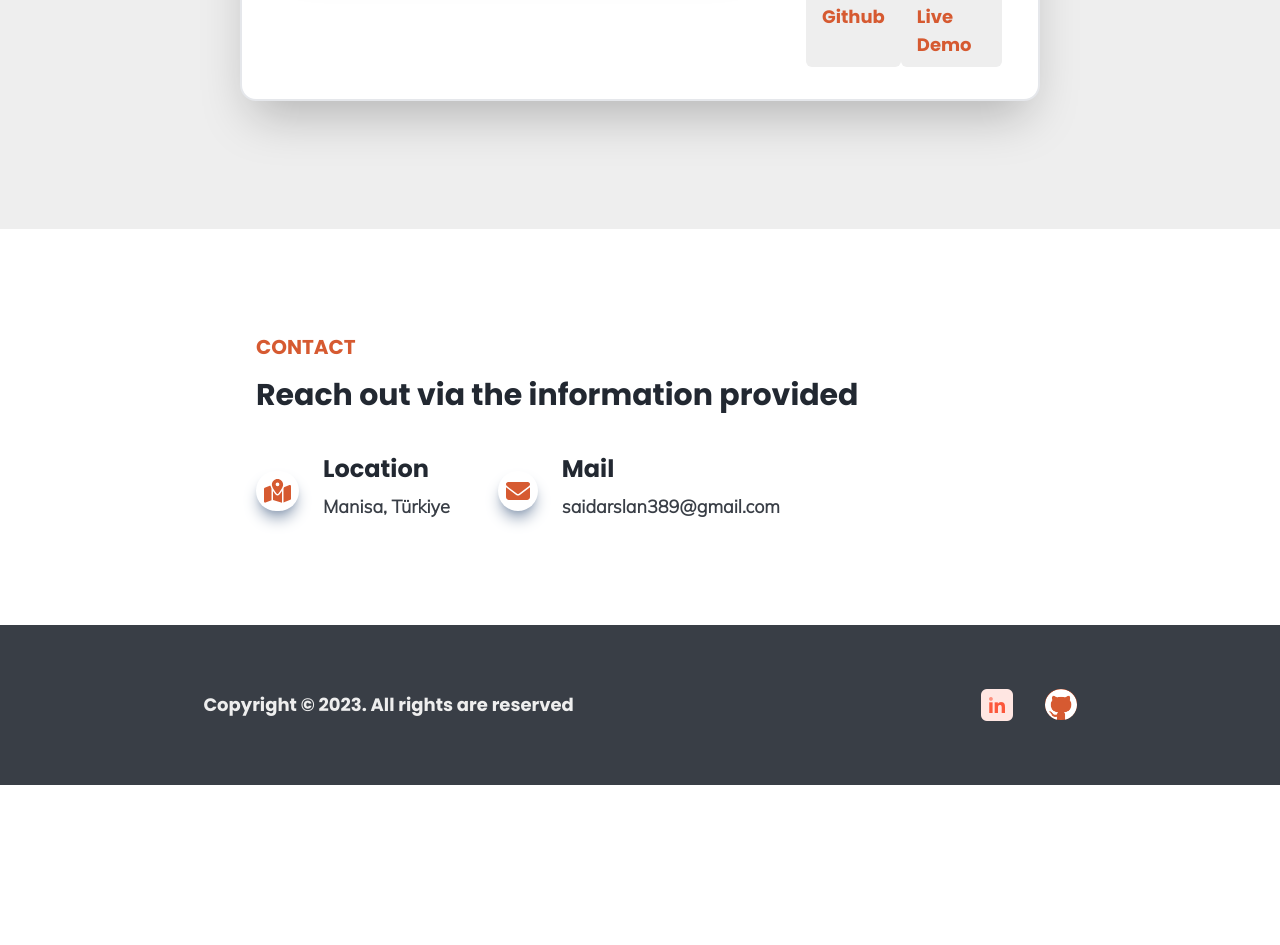
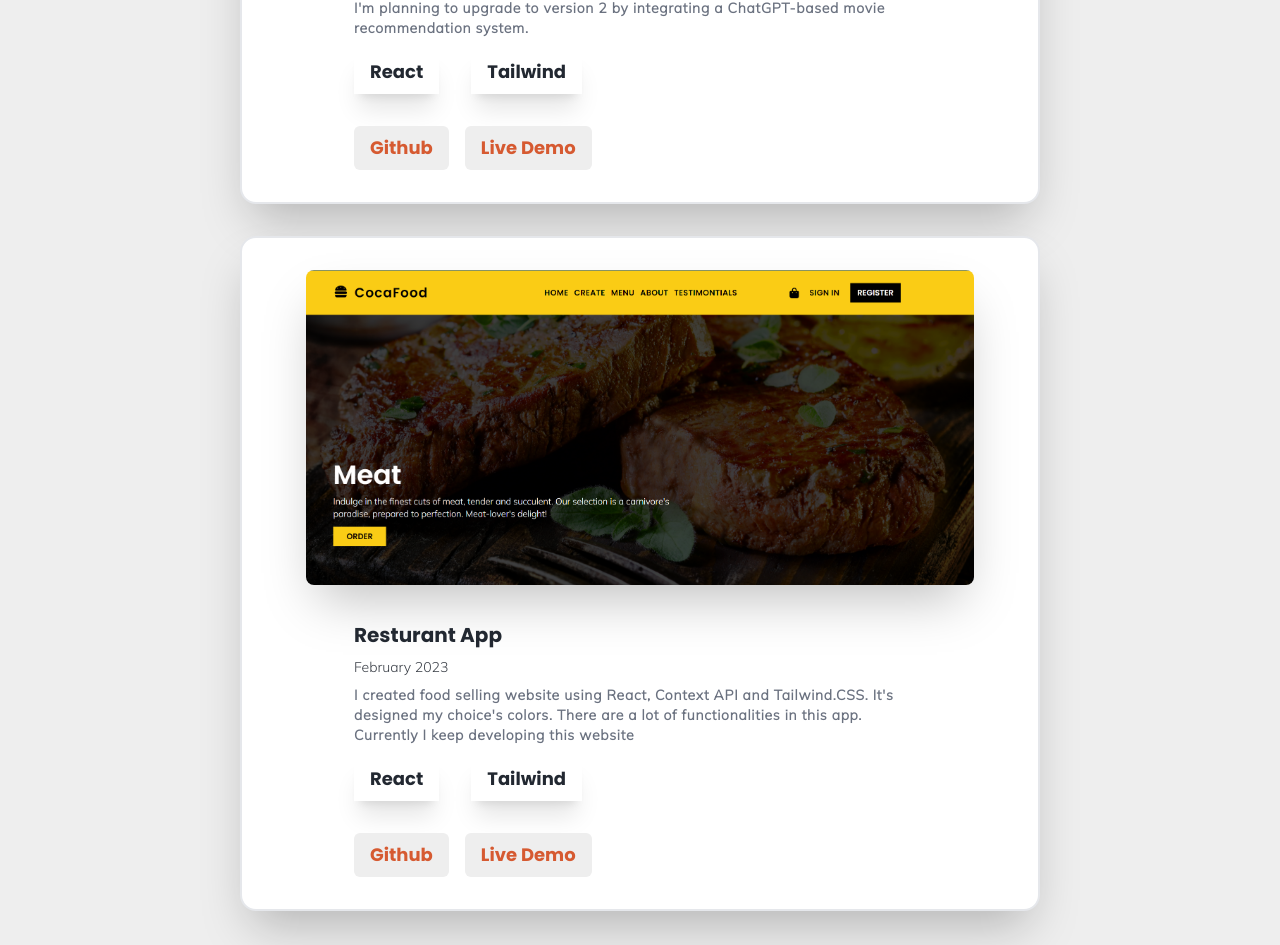
Before and after one commit to SaidARSLAN/personalPortfolio, a React (Vite) app: page / in a window 1280 px wide. Shown: the part 2287-3232 px from the top of the page. Before the commit the page ends 3072 px from the top, so only its background shows below. Built offline with nearby package versions, Linux system fonts and the light colour scheme.

Commit message:
I added last project

```diff
--- a/src/components/ProjectCard.jsx
+++ b/src/components/ProjectCard.jsx
@@ -2,19 +2,19 @@ import React from 'react'
 
 const ProjectCard = ({project}) => {
   return (
-    <div className='flex flex-col border-2 p-12 rounded-2xl bg-white shadow-2xl lg:py-8 lg:px-16 justify-center items-center my-8 lg:flex-row lg:space-x-12 '>
-        <img src={project.image} className='rounded-3xl object-right shadow-2xl mb-8 cursor-pointer lg:w-[480px] lg:h-[300px]'/>
-        <div className='flex flex-col items-center justify-center '>
+    <div className='flex flex-col border-2 p-12 rounded-2xl bg-white shadow-2xl lg:py-8 lg:px-16 justify-center items-center my-8 lg:space-x-12 '>
+        <img src={project.image} className='rounded-lg shadow-2xl mb-8 cursor-pointer lg:w-[800px]'/>
+        <div className='flex flex-col items-center justify-center lg:items-start'>
         <div className='font-poppins text-xl text-pBlack my-1 lg:text-xl text-center lg:text-left'>{project.name}</div>
         <div className='font-mulish text-pGray text-sm my-1 lg:text-sm'>{project.date}</div>
         <div className='font-mulish font-semibold text-sm tracking-wider my-1 text-gray-500 lg:text-sm lg:w-11/12 text-center lg:text-left'>{project.explanation}</div>
-        <div className='flex w-full items-center justify-evenly my-2'>
+        <div className='flex w-full items-center justify-evenly my-2 lg:items-start lg:justify-start lg:space-x-8'>
         <div className=' px-4 py-2 rounded-xs font-poppins text-lg  text-pBlack shadow-xl border-gray-300'>{project.techone}</div>
         <div className='px-4 py-2 rounded-xs font-poppins text-lg  text-pBlack shadow-xl border-gray-300'>{project.techtwo}</div>
         </div>
-        <div className='flex w-full justify-evenly mt-6'>
-            <a href="/" className='bg-pWhite text-pOrange rounded-md font-poppins max-[400px]:text-sm px-4 py-2 text-lg hover:bg-pOrange hover:text-pWhite duration-300'>Github</a>
-            <a href="/" className='bg-pWhite text-pOrange rounded-md font-poppins max-[400px]:text-sm px-4 py-2 text-lg hover:bg-pOrange hover:text-pWhite duration-300'>Live Demo</a>
+        <div className='flex w-full justify-evenly mt-6 lg:items-start lg:justify-start lg:space-x-4'>
+            <a href="https://github.com/SaidARSLAN/movieMinds" className='bg-pWhite text-pOrange rounded-md font-poppins max-[400px]:text-sm px-4 py-2 text-lg hover:bg-pOrange hover:text-pWhite duration-300'>Github</a>
+            <a href="https://moviesmind.netlify.app/" className='bg-pWhite text-pOrange rounded-md font-poppins max-[400px]:text-sm px-4 py-2 text-lg hover:bg-pOrange hover:text-pWhite duration-300'>Live Demo</a>
         </div>
         </div>
     </div>
--- a/src/contents/index.js
+++ b/src/contents/index.js
@@ -9,10 +9,10 @@ import desk from '../assets/desk.jpg'
 import movie from '../assets/movieapp.png'
 import linkedin from '../assets/linkedin.png'
 import github from '../assets/github.png'
-
+import foodmap from '../assets/foodmap.png';
 export const navLinks = ["Home","About","Projects","Contact"];
 
-export {bootstrap,css,html,javascript,tailwind,react,question,desk,linkedin,github};
+export {bootstrap,css,html,javascript,tailwind,react,question,desk,linkedin,github,foodmap};
 
 
 export const projects = [
@@ -23,4 +23,13 @@ export const projects = [
     explanation : "I've launched a movie website using React, Axios, Context API, and Tailwind CSS. It's designed with Colorhunt's best color choices for a great first impression. I'm planning to upgrade to version 2 by integrating a ChatGPT-based movie recommendation system.",
     techone : "React",
     techtwo : "Tailwind"
-    }]
+    },
+    {
+        image : foodmap,
+        name : "Resturant App",
+        date : "February 2023",
+        explanation : "I created food selling website using React, Context API and Tailwind.CSS. It's designed my choice's colors. There are a lot of functionalities in this app. Currently I keep developing this website",
+        techone : "React",
+        techtwo : "Tailwind"
+    }
+]
```
Also changed, not shown: src/assets/foodmap.png (added), src/assets/movieapp.png.
